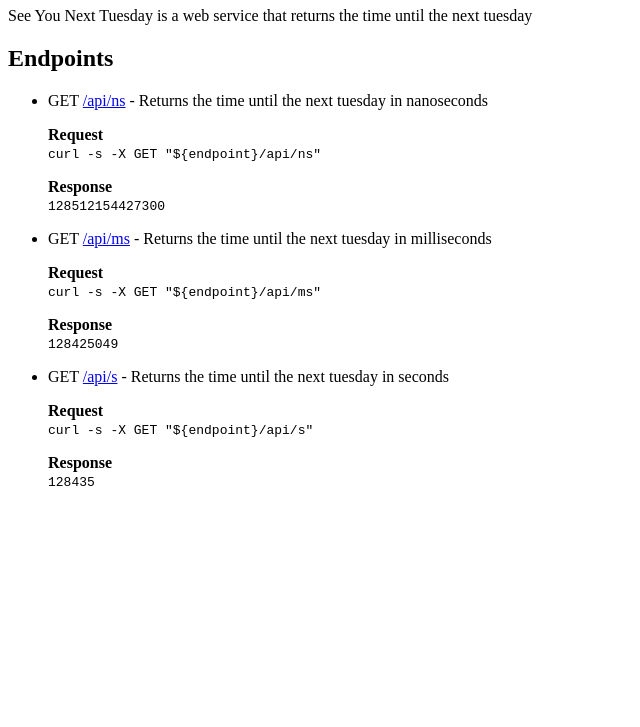
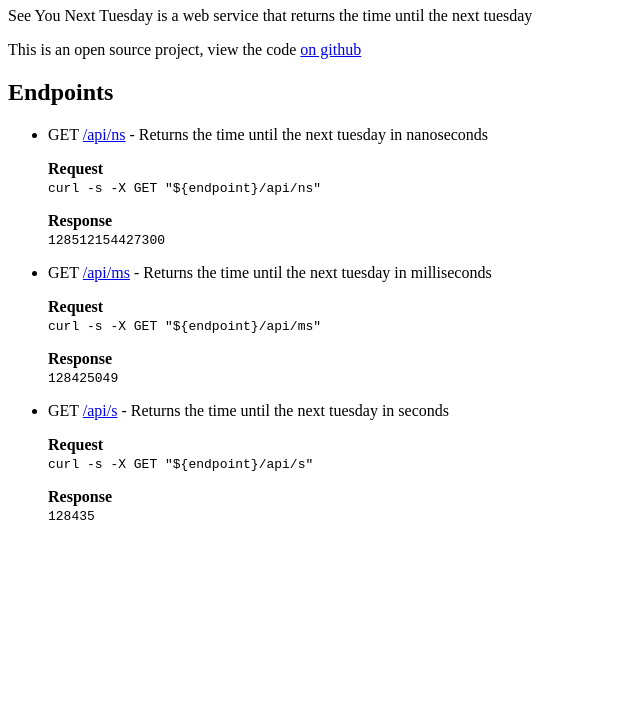
Before and after one commit to drinklilt/see-you-next-tuesday, a plain HTML site: page static/index.html in a window 1280 px wide. Shown: the part 73-800 px from the top of the page, without its empty margins (0-640 px from the left). Drawn offline with Linux system fonts and the light colour scheme.

Commit message:
Add github link

```diff
--- a/static/index.html
+++ b/static/index.html
@@ -11,6 +11,7 @@
     <body>
         <h1>See You Next Tuesday</h1>
         <p>See You Next Tuesday is a web service that returns the time until the next tuesday</p>
+        <p>This is an open source project, view the code <a href="https://github.com/drinklilt/see-you-next-tuesday">on github</a></p>
 
         <h2>Endpoints</h2>
         <ul>
```
